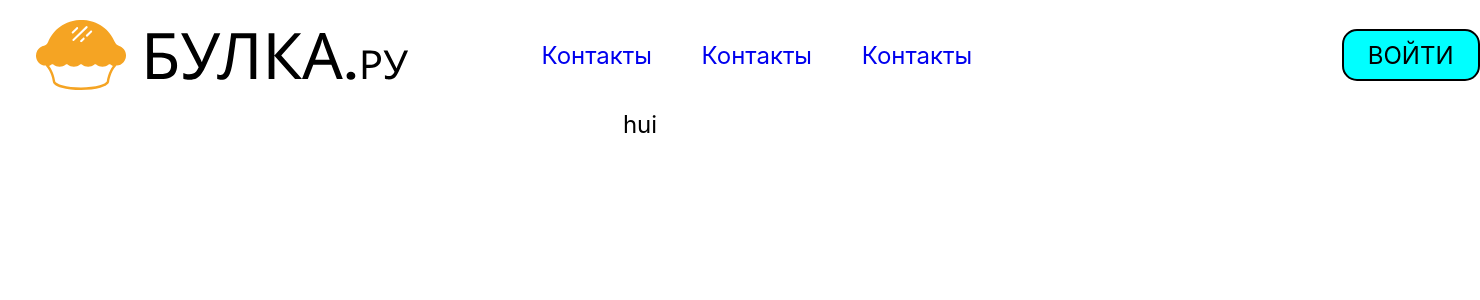
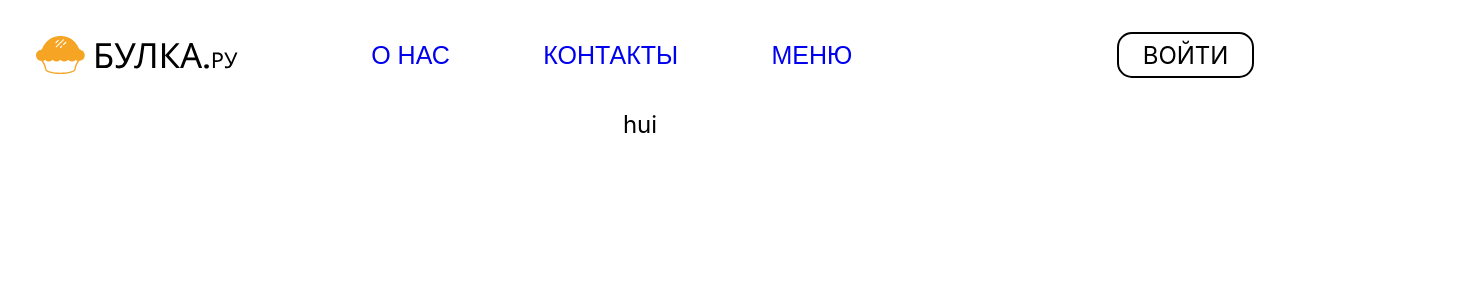
Before and after one commit to serdeshnow/bulka-frontend, a React (Create React App) app in the folder app/: page / in a window 1280 px wide. Shown: the top 300 px of the page, 1480 px wide, since content can reach past the window. Built offline with nearby package versions, Linux system fonts and the light colour scheme.

Commit message:
upd: added header

```diff
--- a/app/src/styles/App.css
+++ b/app/src/styles/App.css
@@ -2,34 +2,3 @@
   text-align: center;
   width: 100%;
 }
-
-.header {
-  display: inline-flex;
-  align-items: center;
-  gap: 10%;
-  padding: 0 2% 0;
-  width: 100%;
-  height: 110px;
-}
-
-.panel_wrapper {
-  display: flex;
-  flex-direction: row;
-  align-items: center;
-  justify-content: space-between;
-  gap: 100%;
-}
-
-.img_wrapper {
-  height: 80px;
-}
-
-.img_wrapper > a > img {
-  padding: 0px 10px 0px;
-}
-
-.nav_list {
-  display: flex;
-  flex-direction: row;
-  gap: 15%;
-}
--- a/app/src/widgets/Button/Button.css
+++ b/app/src/widgets/Button/Button.css
@@ -1,7 +1,6 @@
 button {
-  background-color: aqua;
   font-size: var(--font-s-regular);
-  padding: 0.6rem 1.5rem;
+  padding: 0.4rem 1.5rem;
   border-radius: 15px;
   display: flex;
   align-content: center;
--- /dev/null
+++ b/app/src/widgets/Header/Header.css
@@ -0,0 +1,42 @@
+.header {
+    display: inline-flex;
+    align-items: center;
+    justify-content: space-between;
+    gap: 10%;
+    padding: 0 2% 0;
+    width: 100%;
+    height: 110px;
+  }
+
+  .img_wrapper {
+    height: 90px;
+  }
+
+  .img_wrapper > a > img {
+    padding: 0px 10px 0px;
+    height: 90px;
+  }
+
+  .list_item {
+    font-family: "inder", sans-serif;
+    text-transform: uppercase;
+    font-size: 25px;
+    font-weight: 300;
+    color: #000;
+  }
+
+  a:hover, a:visited {
+    color: #000;
+  }
+
+  .nav_wrapper {
+    width: 100%;
+  }
+
+  .nav_list {
+    display: flex;
+    flex-direction: row;
+    gap: 15%;
+    width: 100%;
+    align-items: center;
+  }
--- a/app/src/widgets/Header/Header.jsx
+++ b/app/src/widgets/Header/Header.jsx
@@ -1,6 +1,7 @@
 import React from "react";
 import logo from "../../assets/svg/logo.svg";
 import Button from "../Button/Button.jsx";
+import "./Header.css"
 
 export default function Header({ transparent = false }) {
   return (
@@ -10,22 +11,20 @@ export default function Header({ transparent = false }) {
           <img src={logo} alt="" />
         </a>
       </div>
-      <div className="panel_wrapper">
         <nav className="nav_wrapper">
           <ul className="nav_list">
             <li className="list_item">
-              <a href="/">Контакты</a>
+              <a href="/">о нас</a>
             </li>
             <li className="list_item">
-              <a href="/">Контакты</a>
+              <a href="/">контакты</a>
             </li>
             <li className="list_item">
-              <a href="/">Контакты</a>
+              <a href="/">меню</a>
             </li>
           </ul>
         </nav>
         <Button disabled="true">Войти</Button>
-      </div>
     </header>
   );
 }
```
